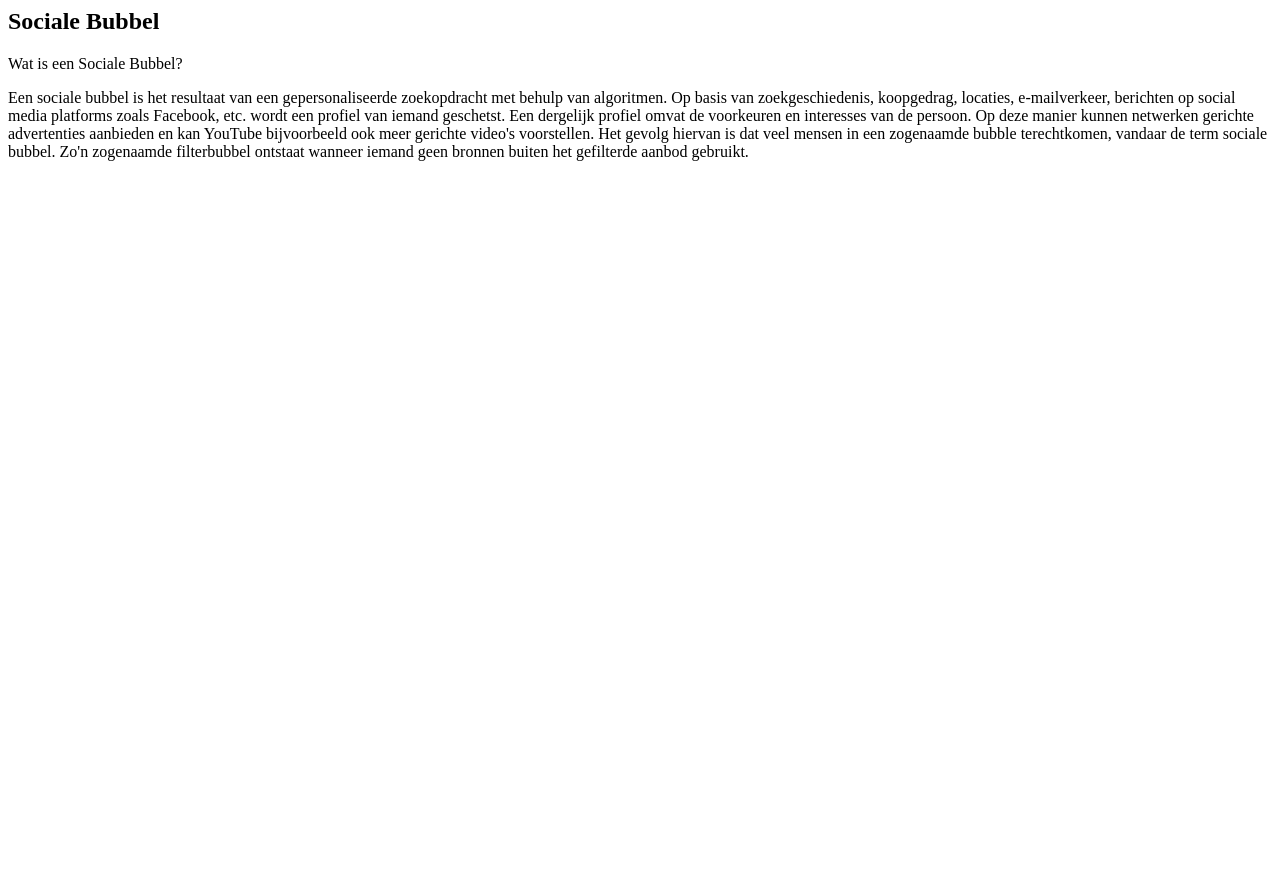
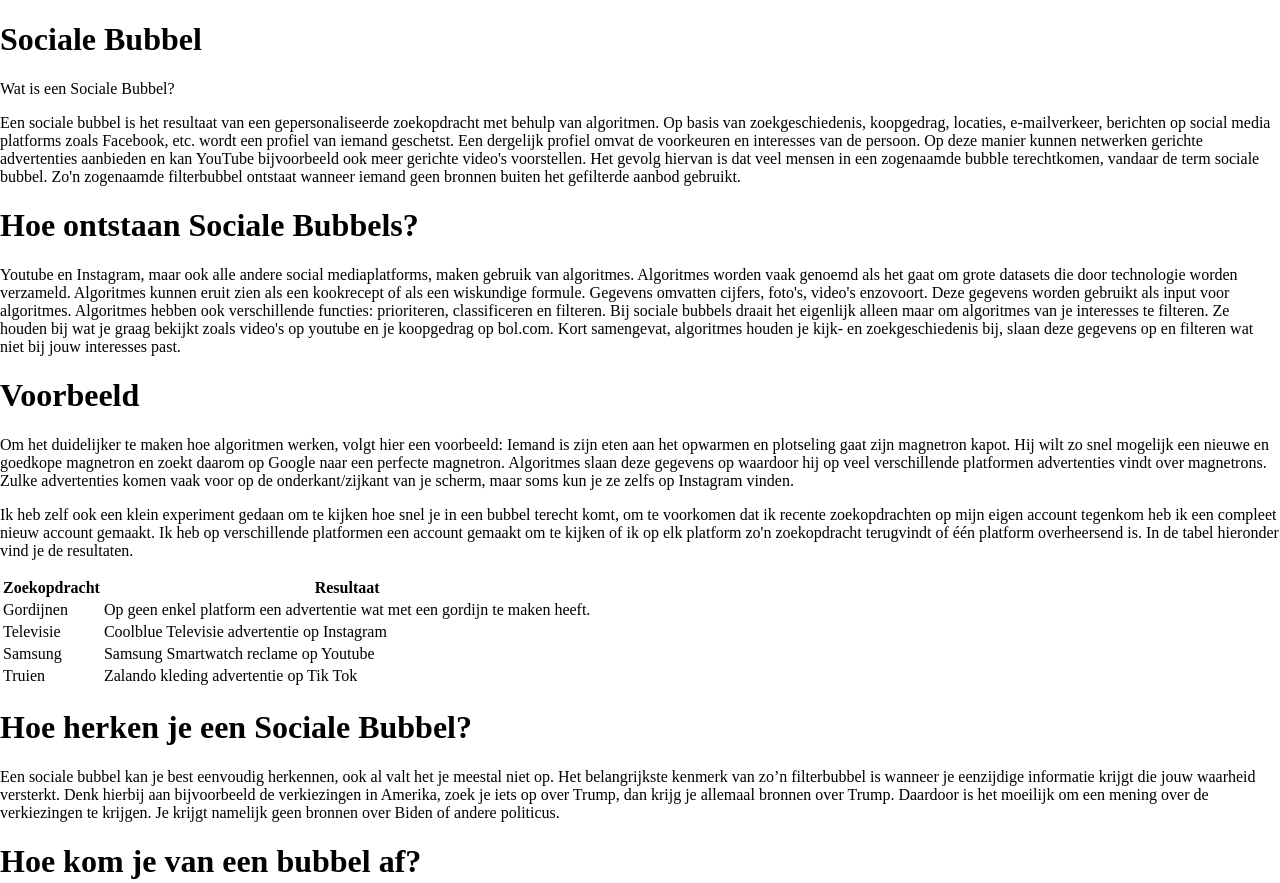
Before and after one commit to ChristiaanDD/PO-Website, a plain HTML site: page Informatie.html in a window 1280 px wide. Shown: the top 883 px of the page. Before the commit the page ends 800 px from the top, so only its background shows below. Drawn offline with Linux system fonts and the light colour scheme.

Commit message:
Tekst aangepast en css verwijderd in Informatie

```diff
--- a/Informatie.html
+++ b/Informatie.html
@@ -1,7 +1,16 @@
-<article>
+<!DOCTYPE html>
+<html>
+
+<head>
+	<meta charset="utf-8">
+<meta name="viewport" content="width=device-width, initial-scale=1">
+	<title>Informatie</title>
+	<link href="style.css" rel="stylesheet" type="text/css" />
+  <link rel="shortcut icon" type="image/jpg" href="images.jpg""/>
+</head>
 	<h1> Sociale Bubbel </h1>
-</article>
-<article>
+
+
 	<p> Wat is een Sociale Bubbel? </p>
 	Een sociale bubbel is het resultaat van een gepersonaliseerde zoekopdracht met behulp van algoritmen. Op basis van zoekgeschiedenis,
 	koopgedrag, locaties, e-mailverkeer, berichten op social media platforms zoals Facebook, etc. wordt een profiel van iemand
@@ -9,4 +18,44 @@
 	advertenties aanbieden en kan YouTube bijvoorbeeld ook meer gerichte video's voorstellen. Het gevolg hiervan is dat veel
 	mensen in een zogenaamde bubble terechtkomen, vandaar de term sociale bubbel. Zo'n zogenaamde filterbubbel ontstaat wanneer
 	iemand geen bronnen buiten het gefilterde aanbod gebruikt.
-</article>
+
+ <p> <h1> Hoe ontstaan Sociale Bubbels? </h1> </p>
+
+Youtube en Instagram, maar ook alle andere social mediaplatforms,  maken gebruik van algoritmes. Algoritmes worden vaak genoemd als het gaat om grote datasets die door technologie worden verzameld. Algoritmes kunnen eruit zien als een kookrecept of als een wiskundige formule. Gegevens omvatten cijfers, foto's, video's enzovoort. Deze gegevens worden gebruikt als input voor algoritmes.
+Algoritmes hebben ook verschillende functies: prioriteren, classificeren en filteren. Bij sociale bubbels draait het eigenlijk alleen maar om algoritmes van je interesses te filteren. Ze houden bij wat je graag bekijkt zoals video's op youtube en je koopgedrag op bol.com. Kort samengevat, algoritmes houden je kijk- en zoekgeschiedenis bij, slaan deze gegevens op en filteren wat niet bij jouw interesses past.
+<p> <h1> Voorbeeld </h1> </p>
+
+Om het duidelijker te maken hoe algoritmen werken, volgt hier een voorbeeld:
+Iemand is zijn eten aan het opwarmen en plotseling gaat zijn magnetron kapot. Hij wilt zo snel mogelijk een nieuwe en goedkope magnetron en zoekt daarom op Google naar een perfecte magnetron. Algoritmes slaan deze gegevens op waardoor hij op veel verschillende platformen advertenties vindt over magnetrons. Zulke advertenties komen vaak voor op de onderkant/zijkant van je scherm, maar soms kun je ze zelfs op Instagram vinden.
+<p>Ik heb zelf ook een klein experiment gedaan om te kijken hoe snel je in een bubbel terecht komt, om te voorkomen dat ik recente zoekopdrachten op mijn eigen account tegenkom heb ik een compleet nieuw account gemaakt. Ik heb op  verschillende platformen een account gemaakt om te kijken of ik op elk platform zo'n zoekopdracht terugvindt of één platform overheersend is. In de tabel hieronder vind je de resultaten. </p>
+
+<table>
+<tr>
+<th>Zoekopdracht</th>
+<th>Resultaat</th>
+</tr>
+<tr>
+<td> Gordijnen </td>
+<td> Op geen enkel platform een advertentie wat met een gordijn te maken heeft. </td>
+</tr>
+<tr>
+<td>Televisie</td>
+<td>Coolblue Televisie advertentie op Instagram </td>
+</tr>
+<tr>
+<td>Samsung</td>
+<td>Samsung Smartwatch reclame op Youtube</td>
+</tr>
+<tr>
+<td> Truien </td>
+<td> Zalando kleding advertentie op Tik Tok </td>
+</tr>
+</table>
+
+<p> <h1> Hoe herken je een Sociale Bubbel? </h1> </p>
+
+Een sociale bubbel kan je best eenvoudig herkennen, ook al valt het je meestal niet op. Het belangrijkste kenmerk van zo’n filterbubbel is wanneer je eenzijdige informatie krijgt die jouw waarheid versterkt. Denk hierbij aan bijvoorbeeld de verkiezingen in Amerika, zoek je iets op over Trump, dan krijg je allemaal bronnen over Trump. Daardoor is het moeilijk om een mening over de verkiezingen te krijgen. Je krijgt namelijk geen bronnen over Biden of andere politicus.
+
+<p> <h1> Hoe kom je van een bubbel af? </h1> </p>
+Ook al is het heel moeilijk om dit systeem van algoritmes te vermijden zodat je niet in een sociale bubbel terecht komt, er zijn alsnog verschillende manieren om aan de sociale bubbel te ontsnappen, hier zijn enkele tips:
+Lees artikelen waar je het niet mee eens bent. Zo krijgen je gegevens verschillende perspectieven te zien en verklein je de kans om in een bubbel terecht te komen. Kijk ook naar filmpjes waar je weinig interesse in hebt zodat de kans nog een stuk kleiner wordt. Een andere optie is ervoor te zorgen dat Google jouw geschiedenis niet kan bewaren, zo kan het geen zoekopdrachten opslaan en kom je niet in een bubbel terecht.
```
Also changed, not shown: style.css (line endings or trailing spaces).
